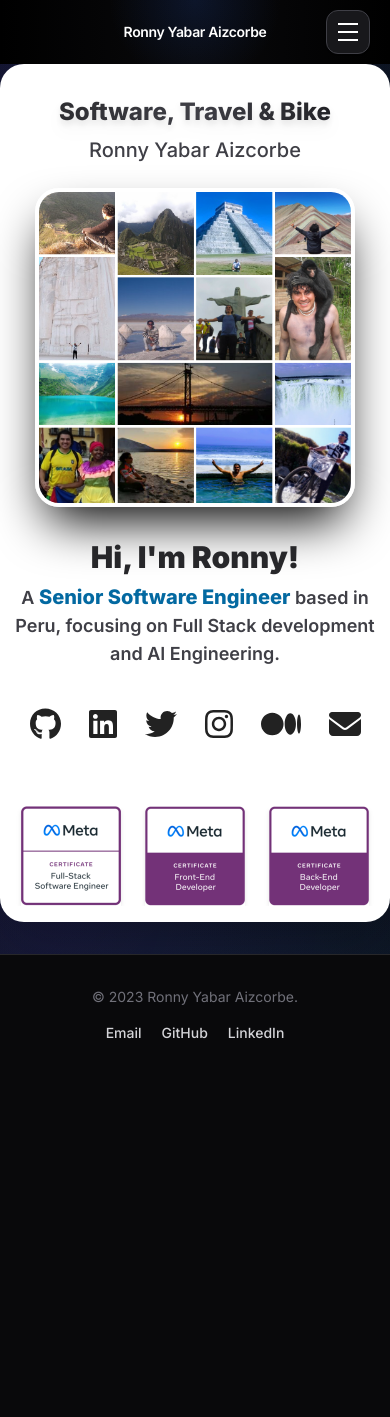
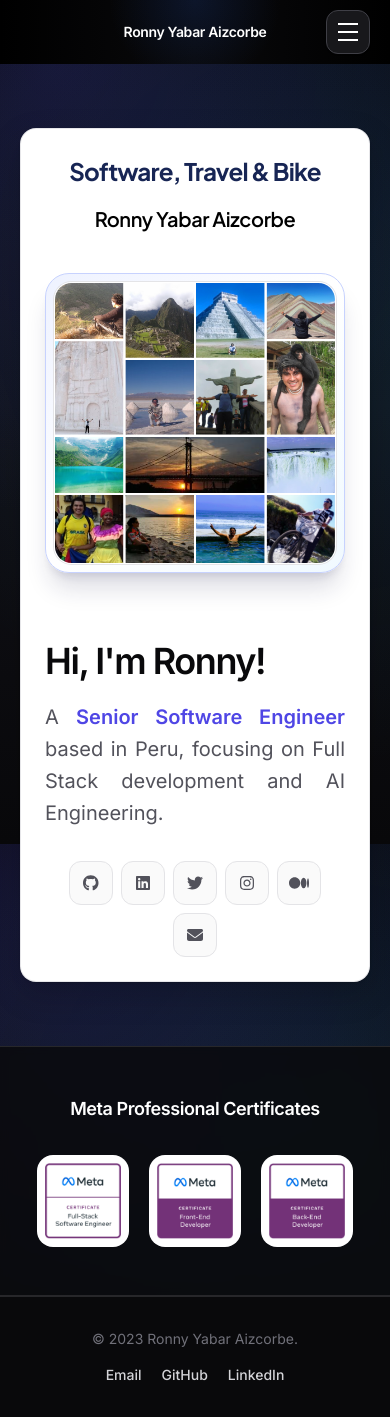
Before and after one commit to ronnyml/ronnycel, a Next.js app: page / in a window 390 px wide. Before the commit the page ends 1075 px from the top, so only its background shows below. Built offline with nearby package versions, Linux system fonts and the light colour scheme.

Commit message:
feat: redesign portfolio pages and mobile layouts

```diff
--- a/src/app/about/page.tsx
+++ b/src/app/about/page.tsx
@@ -1,56 +1,20 @@
-/* eslint-disable react/no-unescaped-entities */
 import Image from "next/image";
 import { skills } from "@/src/data/data";
 
-const chunkArray = (arr: string[], size: number) => {
-  const result = [];
-  for (let i = 0; i < arr.length; i += size) {
-    result.push(arr.slice(i, i + size));
-  }
-  return result;
-};
-
-const About = () => {
-  const skillRows = chunkArray(skills, 5);
-  return (
-    <section className="w-full max-w-3xl mx-auto rounded-3xl shadow-2xl p-6 md:p-12 mb-8 bg-white flex flex-col items-center justify-center">
-      <Image
-        src="/images/profile.jpeg"
-        alt="Profile photo of Ronny Yabar"
-        width={220}
-        height={220}
-        className="rounded-full shadow-lg border-4 border-white object-cover mb-3"
-        priority
-      />
-      <h1 className="text-3xl md:text-4xl font-extrabold text-transparent bg-clip-text bg-gradient-to-r from-zinc-900 via-zinc-800 to-zinc-700 text-center mb-2 tracking-tight">About Me</h1>
-      <div className="font-sans text-base md:text-lg text-zinc-800 font-light leading-relaxed text-justify text-center max-w-xl">
-        <p>I'm a <span className="font-bold text-sky-700">Senior Full Stack Software Engineer</span> who worked on diverse projects, large-scale web applications and high-traffic websites</p>
-
-        <p>I have extensive experience working remotely for U.S.-based companies. Throughout my career, I’ve successfully designed and implemented a wide range of software solutions, including backend services, APIs, and both web and mobile applications. My recent work includes projects involving generative AI and large language models (LLMs).</p>
-        <h2 className="text-2xl font-bold text-zinc-800 mt-6 mb-2 text-center">Skills</h2>
-        <div className="flex flex-col gap-4 mb-4 items-center">
-          {skillRows.map((row, idx) => (
-            <div key={idx} className="flex flex-row justify-center gap-4">
-              {row.map((logo: string) => (
-                <div key={logo} className="flex items-center justify-center">
-                  <Image
-                    src={`/images/skills/${logo}`}
-                    alt={logo.replace(/\.(svg|png|jpg|jpeg)$/, "")}
-                    width={300}
-                    height={0}
-                    style={{ height: "auto", width: "300px" }}
-                    className="inline-block drop-shadow-sm"
-                  />
-                </div>
-              ))}
-            </div>
-          ))}
-        </div>
-        <p>In the past, I successfully participated twice in the <a href="https://summerofcode.withgoogle.com/about" target="_blank" rel="noopener noreferrer" className="font-semibold text-sky-700 underline hover:text-sky-900">Google Summer of Code</a> and spent several years contributing to <a href="https://www.kde.org/" target="_blank" rel="noopener noreferrer" className="font-semibold text-sky-700 underline hover:text-sky-900">KDE</a>, one of the largest Open Source projects in the world.</p>
-        <p>Outside of work and programming, I enjoy spending quality time with my daughter Celeste, as well as with my family and friends. I’m passionate about <span className="font-semibold text-sky-700">mountain biking, LOVE traveling and reading.</span></p>
+export default function About() {
+  return <section className="page-shell page-section">
+    <div className="mx-auto mb-10 w-full max-w-xs">
+      <div className="card p-3"><Image src="/images/profile.jpeg" alt="Profile photo of Ronny Yabar Aizcorbe" width={560} height={560} priority className="aspect-square w-full rounded-xl object-cover" /></div>
+    </div>
+    <h1 className="mb-10 text-center text-4xl font-semibold tracking-[-0.04em] text-white sm:text-5xl">About Me</h1>
+    <article className="card mx-auto max-w-4xl p-7 sm:p-10">
+      <div className="space-y-5 text-justify text-base leading-8 text-zinc-600 sm:text-lg">
+        <p>I&apos;m a <strong className="font-semibold text-zinc-900">Senior Full Stack Software Engineer</strong> who worked on diverse projects, large-scale web applications and high-traffic websites.</p>
+        <p>I have extensive experience working remotely for U.S.-based companies. Throughout my career, I&apos;ve successfully designed and implemented a wide range of software solutions, including backend services, APIs, and both web and mobile applications. My recent work includes projects involving generative AI and large language models (LLMs).</p>
+        <p>In the past, I successfully participated twice in the <a href="https://summerofcode.withgoogle.com/about" target="_blank" rel="noopener noreferrer" className="font-medium text-indigo-600 underline decoration-indigo-200 underline-offset-4 hover:decoration-indigo-600">Google Summer of Code</a> and spent several years contributing to <a href="https://www.kde.org/" target="_blank" rel="noopener noreferrer" className="font-medium text-indigo-600 underline decoration-indigo-200 underline-offset-4 hover:decoration-indigo-600">KDE</a>, one of the largest Open Source projects in the world.</p>
+        <p>Outside of work and programming, I enjoy spending quality time with my daughter Celeste, as well as with my family and friends. I&apos;m passionate about <span className="font-medium text-indigo-600">mountain biking, traveling and reading.</span></p>
       </div>
-    </section>
-  )
+      <div className="mt-12 border-t border-zinc-200 pt-10"><h2 className="text-center text-2xl font-semibold tracking-tight text-zinc-950">Skills</h2><div className="mt-6 grid grid-cols-2 gap-4 sm:grid-cols-3 md:grid-cols-4">{skills.map((logo) => { const name = logo.replace(/\.(png|jpg|jpeg|svg)$/, ""); return <div key={logo} className="flex min-h-28 items-center justify-center rounded-xl border border-zinc-200 bg-white p-5" title={name}><Image src={`/images/skills/${logo}`} alt={`${name} logo`} width={100} height={72} className="h-16 w-full object-contain" /></div> })}</div></div>
+    </article>
+  </section>;
 }
-
-export default About;
--- a/src/app/blog/[slug]/page.tsx
+++ b/src/app/blog/[slug]/page.tsx
@@ -1,77 +1,5 @@
-import { notFound } from "next/navigation";
-import Link from "next/link";
-
-interface PostDetail {
-  ID: number;
-  title: string;
-  date: string;
-  content: string;
-  slug: string;
-}
-
-// Utility to add Tailwind classes to all <a> tags, remove <b>/<strong> tags, rewrite WP links, center images, and style code
-function processContent(html: string): string {
-  // Replace WP links with local blog links
-  html = html.replace(/https?:\/\/ronnyml\.wordpress\.com\/(\d{4})\/(\d{2})\/(\d{2})\/([a-zA-Z0-9\-]+)\//g, '/blog/$4');
-  // Remove target="_blank" from <a> tags
-  html = html.replace(/<a ([^>]*?)target="_blank"([^>]*)>/gi, '<a $1$2>');
-  // Make all <a> tags blue and normal font
-  html = html.replace(/<a /g, '<a class="text-sky-700 hover:underline font-normal" ');
-  // Center all images and add <br> before and after
-  html = html.replace(/<img ([^>]+?)>/g, '<br><img class="mx-auto block" $1><br>');
-  // Remove <b> and <strong> tags but keep their content
-  html = html.replace(/<\/?(b|strong)>/gi, '');
-  // Style <pre> and <code> blocks for code
-  html = html.replace(/<pre>/g, '<pre class="bg-zinc-200 text-zinc-900 rounded-md p-4 my-4 text-left w-full block break-words whitespace-pre-wrap max-w-full">');
-  html = html.replace(/<code>/g, '<code class="bg-zinc-100 text-pink-700 rounded px-1 py-0.5 font-mono text-sm break-words whitespace-pre-wrap max-w-full">');
-  // Wrap inline code (text between backticks) in <code> if not already
-  html = html.replace(/`([^`]+)`/g, '<code class="bg-zinc-100 text-pink-700 rounded px-1 py-0.5 font-mono text-sm">$1</code>');
-  return html;
-}
-
-async function getPostBySlug(slug: string): Promise<PostDetail | null> {
-  // Fetch post by slug from WordPress API
-  const res = await fetch(
-    `https://public-api.wordpress.com/rest/v1.1/sites/ronnyml.wordpress.com/posts/slug:${slug}`,
-    { next: { revalidate: 60 } }
-  );
-  if (!res.ok) return null;
-  const data = await res.json();
-  if (!data || !data.ID) return null;
-  return {
-    ID: data.ID,
-    title: data.title,
-    date: data.date,
-    content: data.content,
-    slug: data.slug,
-  };
-}
-
-export default async function BlogPostDetail({ params }: { params: { slug: string } }) {
-  const post = await getPostBySlug(params.slug);
-  if (!post) return notFound();
-
-  return (
-    <div className="flex justify-center py-10 bg-gradient-to-br from-black via-zinc-900 to-zinc-800 min-h-screen">
-      <div className="w-full max-w-3xl rounded-3xl shadow-2xl px-4 md:px-12 py-8 md:py-14 bg-white/95 border border-zinc-200 relative">
-        <Link href="/blog" className="absolute left-6 top-6 text-sky-700 hover:underline text-sm md:text-base mb-4">← Volver al Blog</Link>
-        <div className="mt-14 md:mt-12 mb-2">
-          <span className="block text-gray-500 text-sm md:text-base mb-1 text-left">{new Date(post.date).toLocaleString("en-US", {
-            month: "short",
-            day: "2-digit",
-            year: "numeric",
-            hour: "numeric",
-            minute: "2-digit",
-            hour12: true,
-          })}</span>
-          <h1 className="text-2xl md:text-3xl font-extrabold text-zinc-900 text-left" dangerouslySetInnerHTML={{ __html: post.title }} />
-        </div>
-        <div
-          className="prose prose-zinc max-w-none text-justify text-base md:text-lg font-normal"
-          style={{ fontWeight: 400 }}
-          dangerouslySetInnerHTML={{ __html: processContent(post.content) }}
-        />
-      </div>
-    </div>
-  );
-}
+import { notFound } from "next/navigation"; import Link from "next/link";
+interface PostDetail{ID:number;title:string;date:string;content:string;slug:string}
+function processContent(html:string){html=html.replace(/https?:\/\/ronnyml\.wordpress\.com\/(\d{4})\/(\d{2})\/(\d{2})\/([a-zA-Z0-9\-]+)\//g,"/blog/$4");html=html.replace(/<a ([^>]*?)target="_blank"([^>]*)>/gi,"<a $1$2>");html=html.replace(/<a /g,'<a class="font-medium text-indigo-600 underline decoration-indigo-200 underline-offset-4 hover:decoration-indigo-600" ');html=html.replace(/<img ([^>]+?)>/g,'<img class="mx-auto my-8 block" $1>');html=html.replace(/<pre>/g,'<pre class="my-6 w-full overflow-x-auto rounded-xl bg-zinc-950 p-5 text-left text-sm text-zinc-100">');html=html.replace(/<code>/g,'<code class="rounded bg-zinc-100 px-1.5 py-0.5 font-mono text-sm text-pink-700">');return html}
+async function getPostBySlug(slug:string):Promise<PostDetail|null>{const res=await fetch(`https://public-api.wordpress.com/rest/v1.1/sites/ronnyml.wordpress.com/posts/slug:${slug}`,{next:{revalidate:60}});if(!res.ok)return null;const data=await res.json();if(!data?.ID)return null;return{ID:data.ID,title:data.title,date:data.date,content:data.content,slug:data.slug}}
+export default async function BlogPostDetail({params}:{params:{slug:string}}){const post=await getPostBySlug(params.slug);if(!post)return notFound();return <article className="page-shell page-section"><div className="mx-auto max-w-3xl"><Link href="/blog" className="inline-flex items-center gap-2 text-sm font-semibold text-zinc-600 hover:text-indigo-600"><span aria-hidden>←</span> Back to writing</Link><header className="mt-12 border-b border-zinc-200 pb-10"><time className="text-sm text-zinc-500">{new Date(post.date).toLocaleDateString("en-US",{month:"long",day:"numeric",year:"numeric"})}</time><h1 className="mt-4 text-4xl font-semibold leading-tight tracking-[-0.04em] text-zinc-950 sm:text-5xl" dangerouslySetInnerHTML={{__html:post.title}}/></header><div className="article-content mt-10 text-base leading-8 text-zinc-700 sm:text-lg" dangerouslySetInnerHTML={{__html:processContent(post.content)}}/></div></article>}
--- a/src/app/page.tsx
+++ b/src/app/page.tsx
@@ -1,84 +1,41 @@
-/* eslint-disable react/no-unescaped-entities */
 import Image from "next/image";
 import Link from "next/link";
 import { FontAwesomeIcon } from "@fortawesome/react-fontawesome";
 import { socialIcons } from "../data/data";
 
-const HomePage = () => {
-  return (
-    <section className="w-full max-w-5xl mx-auto rounded-3xl shadow-2xl px-2 sm:px-4 md:px-12 p-4 sm:p-6 md:p-12 mb-8 bg-white overflow-x-hidden">
-      <div className="header text-white mt-4">
-        <h1 className="text-2xl md:text-5xl font-extrabold text-center mb-2 text-transparent bg-clip-text bg-gradient-to-r from-zinc-800 via-zinc-700 to-zinc-900 drop-shadow-lg break-words md:whitespace-normal">Software, Travel & Bike</h1>
-        <h2 className="text-xl md:text-2xl text-zinc-700 text-center mb-6 font-medium break-words">Ronny Yabar Aizcorbe</h2>
-      </div>
-      <div className="flex flex-col md:flex-row justify-center items-center gap-8 w-full">
-        <div className="h-full flex items-center justify-center w-full md:w-auto">
-          <Image
-            src="/images/ronny.png"
-            alt="Ronny Yabar"
-            className="rounded-3xl shadow-2xl shadow-black border-4 border-white/80"
-            priority={true}
-            width={320}
-            height={320}
-            style={{ maxWidth: '100%', height: 'auto' }}
-          />
+const badges = [
+  { src: "meta-fullstack-developer.png", alt: "Meta Full Stack Developer", url: "https://www.credly.com/badges/5a755be2-1573-4a8f-8b79-46bb8cee51f8" },
+  { src: "meta-frontend-developer.png", alt: "Meta Frontend Developer", url: "https://www.credly.com/badges/66ad41d8-ab67-46ae-835d-5bf8b1d8cf1e" },
+  { src: "meta-backend-developer.png", alt: "Meta Backend Developer", url: "https://www.credly.com/badges/584f4f76-836f-4ab8-b27b-db658cc1d8a4" },
+];
+
+export default function HomePage() {
+  return <>
+    <section className="page-shell page-section">
+      <div className="card p-6 sm:p-10 lg:p-14">
+        <div className="mb-10 text-center">
+          <p className="block w-full whitespace-nowrap font-[family-name:var(--font-display)] font-bold tracking-[-0.035em] text-blue-950" style={{ fontSize: "clamp(1rem, 6.2vw, 2.25rem)" }}>Software, Travel &amp; Bike</p>
+          <p className="mt-4 font-[family-name:var(--font-display)] text-xl font-semibold tracking-[-0.02em] text-black sm:text-2xl">Ronny Yabar Aizcorbe</p>
         </div>
-        <div className="flex flex-col justify-center items-center md:items-start md:w-1/2 w-full">
-          <h1 className="relative text-3xl md:text-4xl font-black text-zinc-800 dark:text-white text-center md:text-left mb-2 break-words">Hi, I'm Ronny!</h1>
-          <h2 className="mb-4 text-center md:text-left text-lg md:text-2xl text-zinc-700 font-semibold break-words">A <span className="text-sky-700 font-extrabold text-xl md:text-2xl decoration-sky-400">Senior Software Engineer</span> based in Peru, focusing on Full Stack development and AI Engineering.</h2>
-          <div className="mt-4 flex items-center gap-3 flex-wrap justify-center md:justify-start w-full">
-            {socialIcons.map(social => (
-              <Link
-                key={social.title}
-                href={social.url}
-                title={social.title}
-                className="p-2 hover:scale-110 transition-transform"
-                target="_blank"
-                rel="noopener">
-                <FontAwesomeIcon
-                  icon={social.icon}
-                  size="2x"
-                  color="#222" />
-              </Link>
-            ))}
+        <div className="grid items-center gap-10 lg:grid-cols-[.85fr_1.15fr]">
+          <div className="mx-auto w-full max-w-sm rounded-[1.5rem] border border-indigo-200 bg-gradient-to-br from-indigo-50 via-white to-sky-50 p-2 shadow-xl shadow-indigo-950/15">
+            <Image src="/images/ronny.png" alt="Ronny Yabar Aizcorbe" width={640} height={640} priority className="aspect-square w-full rounded-[1.1rem] border border-white object-cover ring-1 ring-zinc-200" />
+          </div>
+          <div>
+            <h1 className="mt-7 text-4xl font-semibold tracking-[-0.04em] text-zinc-950 sm:text-5xl">Hi, I&apos;m Ronny!</h1>
+            <p className="mt-5 text-justify text-xl leading-8 text-zinc-600">A <strong className="font-semibold text-indigo-600">Senior Software Engineer</strong> based in Peru, focusing on Full Stack development and AI Engineering.</p>
+            <div className="mt-8 flex flex-wrap justify-center gap-2" aria-label="Social links">
+              {socialIcons.map((social) => <Link key={social.title} href={social.url} title={social.title} aria-label={social.title} target="_blank" rel="noopener noreferrer" className="inline-flex h-11 w-11 items-center justify-center rounded-xl border border-zinc-200 bg-zinc-50 text-zinc-600 transition hover:-translate-y-0.5 hover:border-indigo-300 hover:text-indigo-600"><FontAwesomeIcon icon={social.icon} /></Link>)}
+            </div>
           </div>
         </div>
       </div>
-      {/* Badges Section */}
-      <div className="flex flex-nowrap md:flex-wrap justify-center items-center gap-6 mt-14 overflow-x-auto w-full">
-        <a href="https://www.credly.com/badges/5a755be2-1573-4a8f-8b79-46bb8cee51f8" target="_blank" rel="noopener noreferrer">
-          <Image
-            src="/images/certificates/meta-fullstack-developer.png"
-            alt="Meta Full Stack Developer Badge"
-            width={100}
-            height={100}
-            className="shadow-md hover:scale-105 transition-transform"
-            style={{ maxWidth: '100%', height: 'auto' }}
-          />
-        </a>
-        <a href="https://www.credly.com/badges/66ad41d8-ab67-46ae-835d-5bf8b1d8cf1e" target="_blank" rel="noopener noreferrer">
-          <Image
-            src="/images/certificates/meta-frontend-developer.png"
-            alt="Meta Frontend Developer Badge"
-            width={100}
-            height={100}
-            className="shadow-md hover:scale-105 transition-transform"
-            style={{ maxWidth: '100%', height: 'auto' }}
-          />
-        </a>
-        <a href="https://www.credly.com/badges/584f4f76-836f-4ab8-b27b-db658cc1d8a4" target="_blank" rel="noopener noreferrer">
-          <Image
-            src="/images/certificates/meta-backend-developer.png"
-            alt="Meta Backend Developer Badge"
-            width={100}
-            height={100}
-            className="shadow-md hover:scale-105 transition-transform"
-            style={{ maxWidth: '100%', height: 'auto' }}
-          />
-        </a>
+    </section>
+    <section className="border-y border-zinc-800 bg-zinc-950/80 backdrop-blur-sm">
+      <div className="page-shell flex flex-col items-center justify-between gap-8 py-12 sm:flex-row">
+        <h2 className="text-lg font-semibold tracking-tight text-white">Meta Professional Certificates</h2>
+        <div className="flex items-center gap-5 sm:gap-8">{badges.map((badge) => <a key={badge.src} href={badge.url} target="_blank" rel="noopener noreferrer" className="rounded-2xl bg-white p-2 transition hover:-translate-y-1"><Image src={`/images/certificates/${badge.src}`} alt={badge.alt} width={76} height={76} /></a>)}</div>
       </div>
     </section>
-  )
+  </>;
 }
-
-export default HomePage;
--- a/src/app/services/page.tsx
+++ b/src/app/services/page.tsx
@@ -5,35 +5,31 @@ const services = [
   {
     icon: faCode,
     title: "Full Stack Development",
-    description: "End-to-end web and mobile application development, from frontend to backend, using modern technologies and best practices."
+    description: "Web and mobile application development from frontend to backend, built with modern technologies and a focus on performance, reliability, and maintainability.",
   },
   {
     icon: faRobot,
-    title: "Artificial Intelligence",
-    description: "Focused on generative AI solutions, including large language models (LLMs), automation, and intelligent systems tailored to your business needs."
+    title: "AI Engineering",
+    description: "Generative AI solutions, including large language models, automation, and intelligent systems tailored to practical business needs.",
   },
   {
     icon: faChalkboardTeacher,
     title: "Technical Consulting",
-    description: "Training, mentoring, and guidance on software development, architecture, and best practices for teams and individuals."
-  }
+    description: "Training, mentoring, and pragmatic guidance on software development, architecture, and engineering practices for teams and individuals.",
+  },
 ];
 
-const ServicesPage = () => {
-  return (
-    <section className="w-full max-w-5xl mx-auto rounded-3xl shadow-2xl p-6 md:p-12 mb-8 bg-white flex flex-col items-center justify-center">
-      <h1 className="text-4xl md:text-5xl font-extrabold text-transparent bg-clip-text bg-gradient-to-r from-zinc-900 via-zinc-800 to-zinc-700 text-center mb-10 tracking-tight">Services</h1>
-      <div className="grid grid-cols-1 md:grid-cols-3 gap-8 w-full">
-        {services.map((service) => (
-          <div key={service.title} className="flex flex-col items-center bg-white rounded-2xl shadow-xl border-2 border-zinc-200 p-6 h-full min-h-[340px]">
-            <FontAwesomeIcon icon={service.icon} size="3x" className="mb-4 text-sky-700" />
-            <h2 className="text-2xl font-bold text-zinc-900 mb-2 text-center min-h-[56px] flex items-center justify-center">{service.title}</h2>
-            <p className="text-zinc-700 text-justify flex-1 flex items-center justify-center">{service.description}</p>
-          </div>
-        ))}
-      </div>
-    </section>
-  );
-};
-
-export default ServicesPage;
+export default function ServicesPage() {
+  return <section className="page-shell page-section">
+    <h1 className="text-center text-4xl font-semibold tracking-[-0.04em] text-white sm:text-5xl">Services</h1>
+    <div className="mt-12 grid gap-5 lg:grid-cols-3">
+      {services.map((service) => <article key={service.title} className="card card-hover flex min-h-80 flex-col items-center p-7 text-center sm:p-8">
+        <span className="grid h-20 w-20 place-items-center rounded-2xl bg-indigo-50 text-indigo-600">
+          <FontAwesomeIcon icon={service.icon} className="h-9 w-9" />
+        </span>
+        <h2 className="mt-8 text-xl font-semibold tracking-tight text-zinc-950">{service.title}</h2>
+        <p className="mt-4 flex-1 text-justify leading-7 text-zinc-600">{service.description}</p>
+      </article>)}
+    </div>
+  </section>;
+}
```
Also changed, not shown: src/app/blog/page.tsx (+4 -121 lines), src/app/projects/page.tsx (+2 -81 lines).
